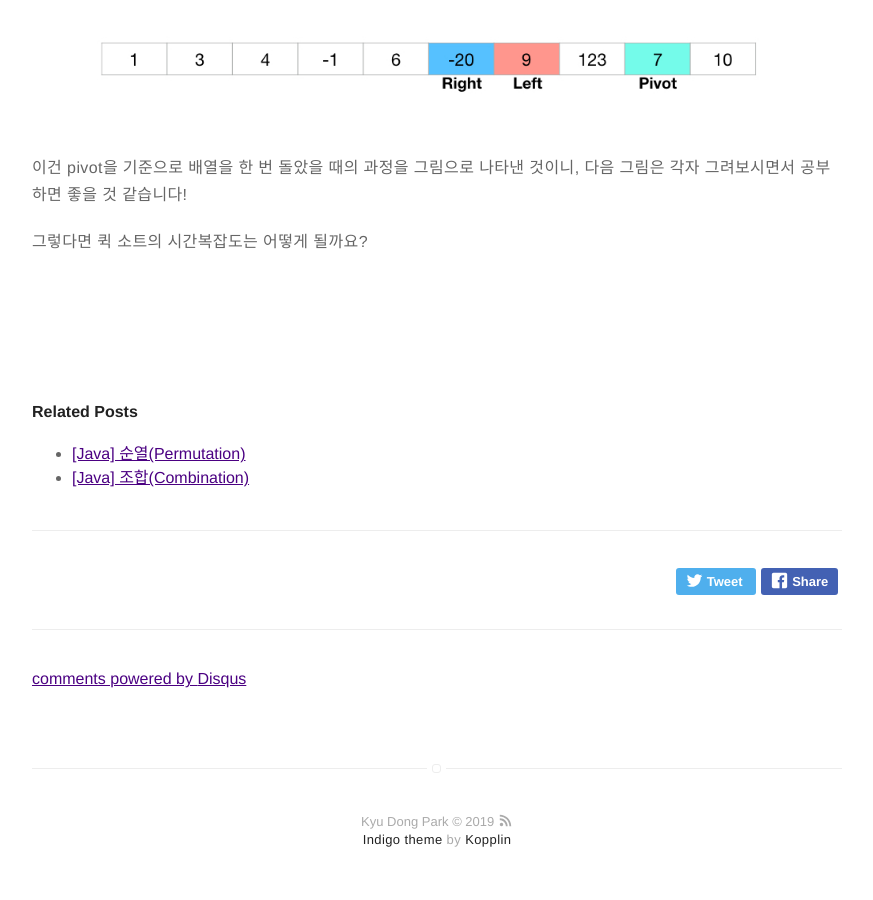
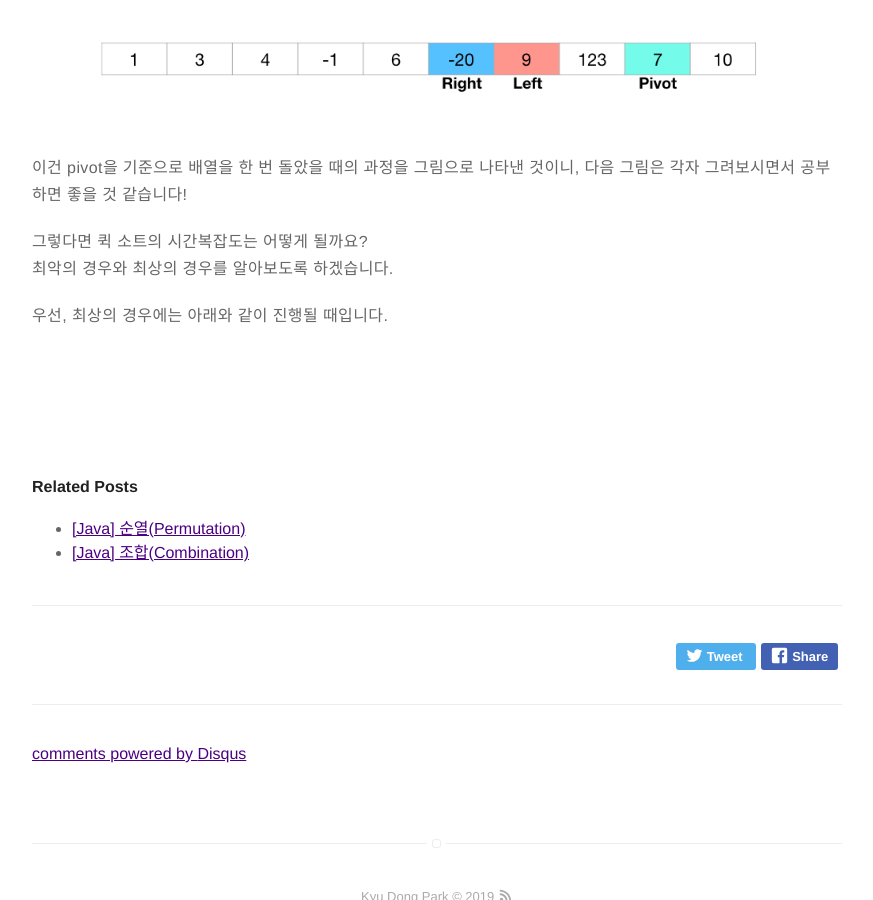
Before and after one commit to Kyudong3/Kyudong3.github.io, a Jekyll site: the page built from _posts/2019-10-29-QuickSort.markdown, in a window 1280 px wide and 900 px high, scrolled down 2567 px. Shown: the whole window, without its empty margins (203-1076 px from the left). Built offline with Jekyll 4.4.1, drawn with Linux system fonts in a browser that asks for light colours; comment, search, counter and statistics services are not loaded.

Commit message:
Update 2019-10-29-QuickSort.markdown

```diff
--- a/_posts/2019-10-29-QuickSort.markdown
+++ b/_posts/2019-10-29-QuickSort.markdown
@@ -99,3 +99,6 @@ fun quickSort(arrList: Array<Int>, first: Int, last: Int) {
 
 
 그렇다면 퀵 소트의 시간복잡도는 어떻게 될까요?
+최악의 경우와 최상의 경우를 알아보도록 하겠습니다.
+
+우선, 최상의 경우에는 아래와 같이 진행될 때입니다.
```
